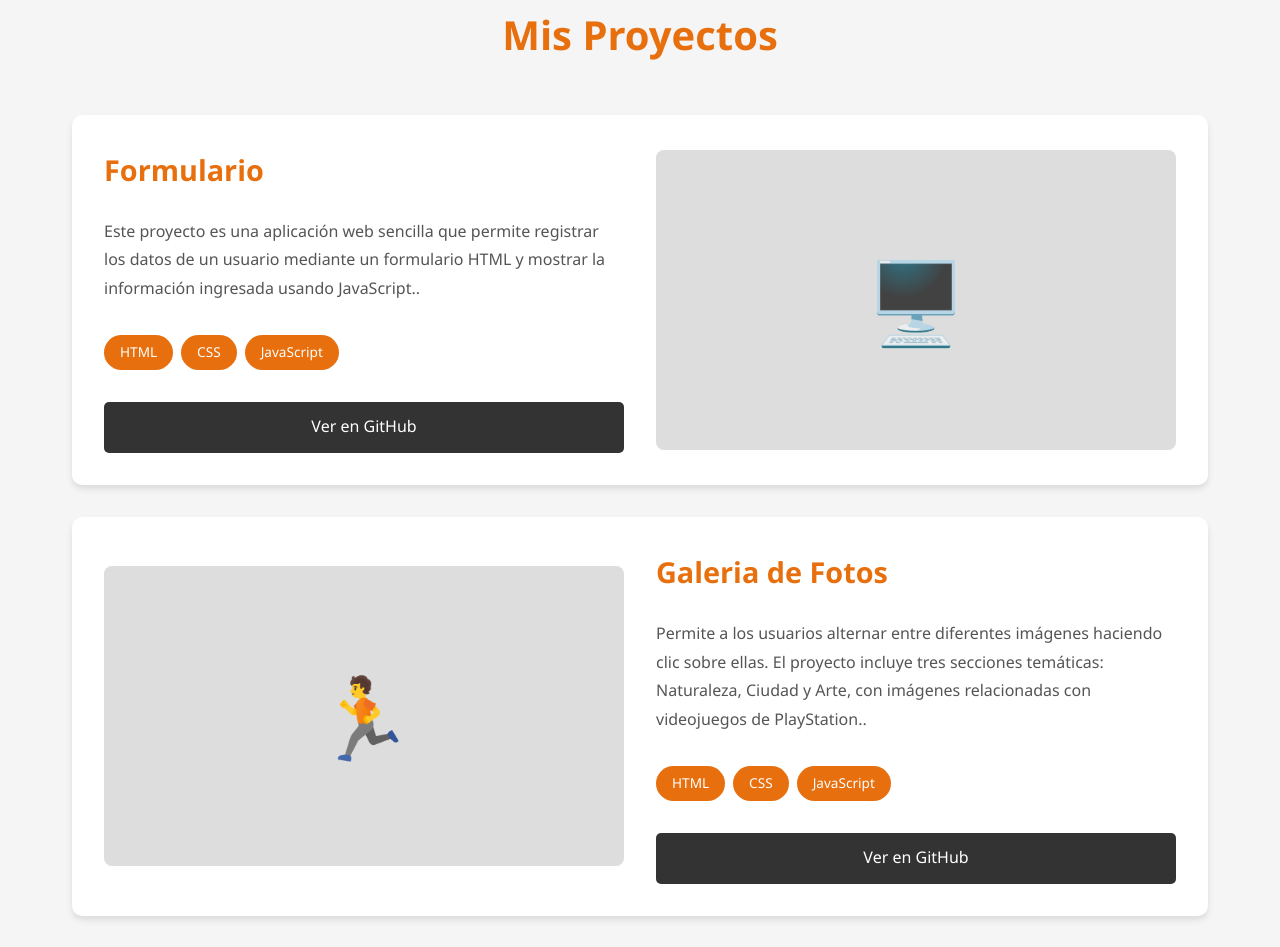
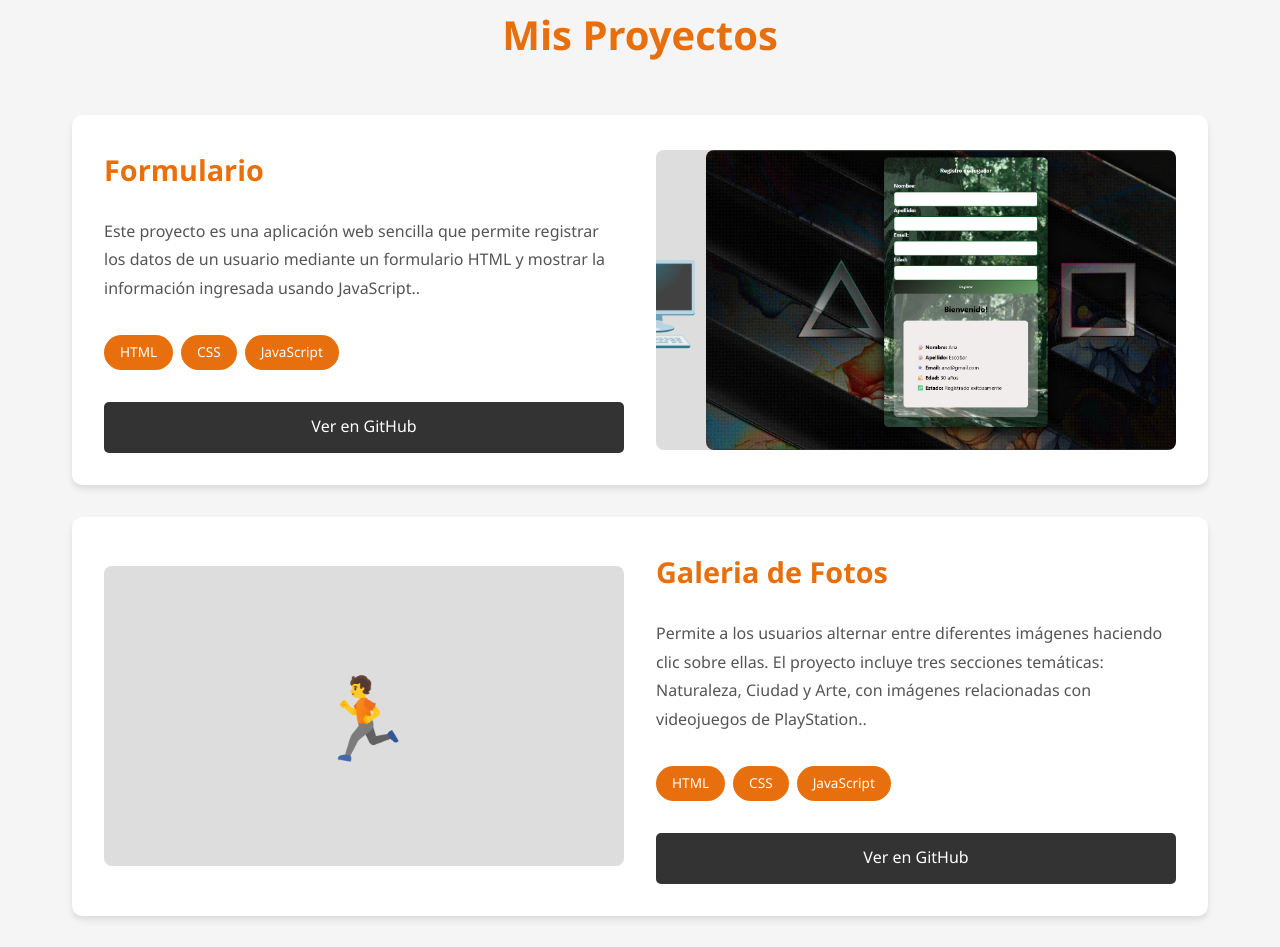
Before and after one commit to Gionator503/Portfolio, a plain HTML site: page main.html in a window 1280 px wide. Shown: the part 903-1850 px from the top of the page. Drawn offline with Linux system fonts and the light colour scheme.

Commit message:
Update main.html

```diff
--- a/main.html
+++ b/main.html
@@ -48,7 +48,7 @@
         <div class="project-image-container" onclick="openImageModal(this)">
           🖥️
           <!-- Para usar imagen real, descomentar la línea siguiente y añadir la ruta -->
-          <!-- <img src="img/proyecto1.jpg" alt="Proyecto 1"> -->
+          <img src="images/FORMULARIO.jpg" alt="Formulario">
         </div>
         <div class="project-information">
           <h3 class="project-title">Formulario</h3>
```
